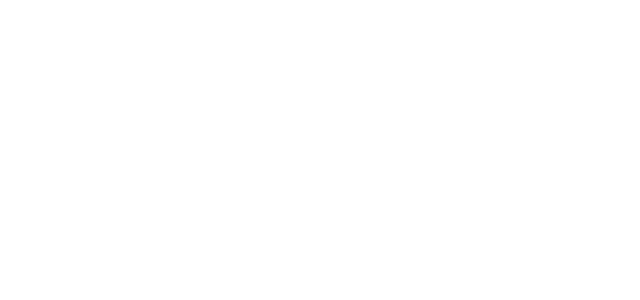
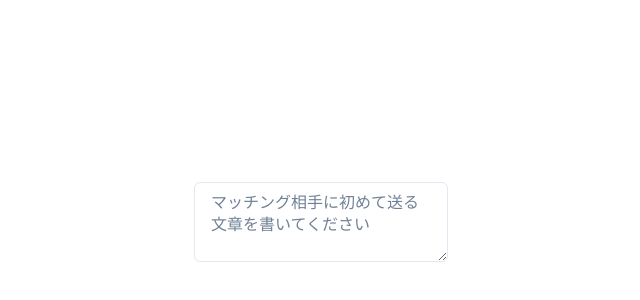
Before and after one commit to bannzai/maccha-ai, a Next.js app: page / in a window 1280 px wide. Shown: the part 274-574 px from the top of the page, without its empty margins (319-959 px from the left). Built offline with nearby package versions, Linux system fonts and the light colour scheme.

Commit message:
Use Home

```diff
--- a/pages/index.tsx
+++ b/pages/index.tsx
@@ -1,6 +1,7 @@
 import Head from "next/head";
 import { Inter } from "@next/font/google";
 import styles from "../styles/Home.module.css";
+import Home from "./home";
 
 const inter = Inter({ subsets: ["latin"] });
 
@@ -14,7 +15,7 @@
         <link rel="icon" href="/favicon.ico" />
       </Head>
       <main className={styles.main}>
-
+        <Home />
       </main>
     </>
   );
```
